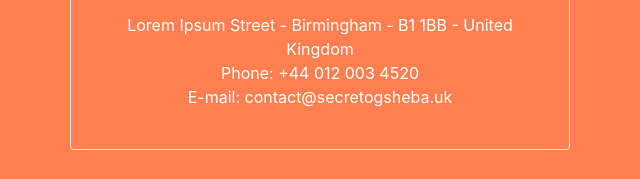
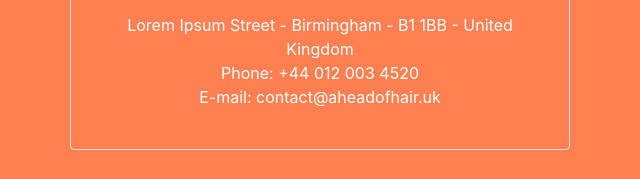
Before and after one commit to D-MHill/Ahead-Of-Hair, a plain HTML site: page contact.html in a window 1280 px wide. Shown: the part 773-952 px from the top of the page, 320-960 px from the left. Drawn offline with nearby package versions, Linux system fonts and the light colour scheme.

Commit message:
contact page modified

```diff
--- a/contact.html
+++ b/contact.html
@@ -102,7 +102,7 @@
                         <p>
                             Lorem Ipsum Street - Birmingham - B1 1BB - United Kingdom<br>
                             Phone: +44 012 003 4520<br>
-                            E-mail: contact@secretogsheba.uk
+                            E-mail: contact@aheadofhair.uk
                         </p>
                     </div>
                 </div>
```
